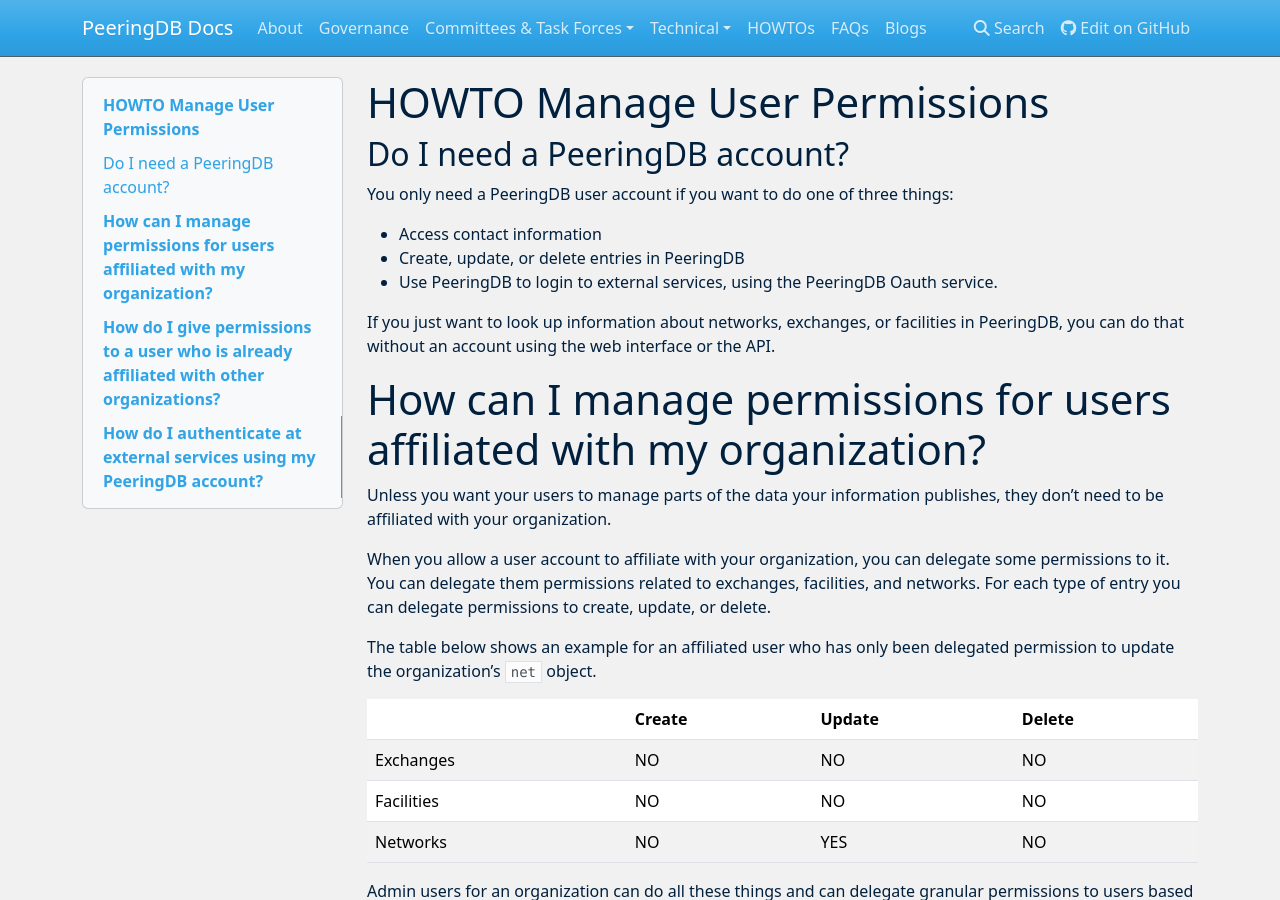
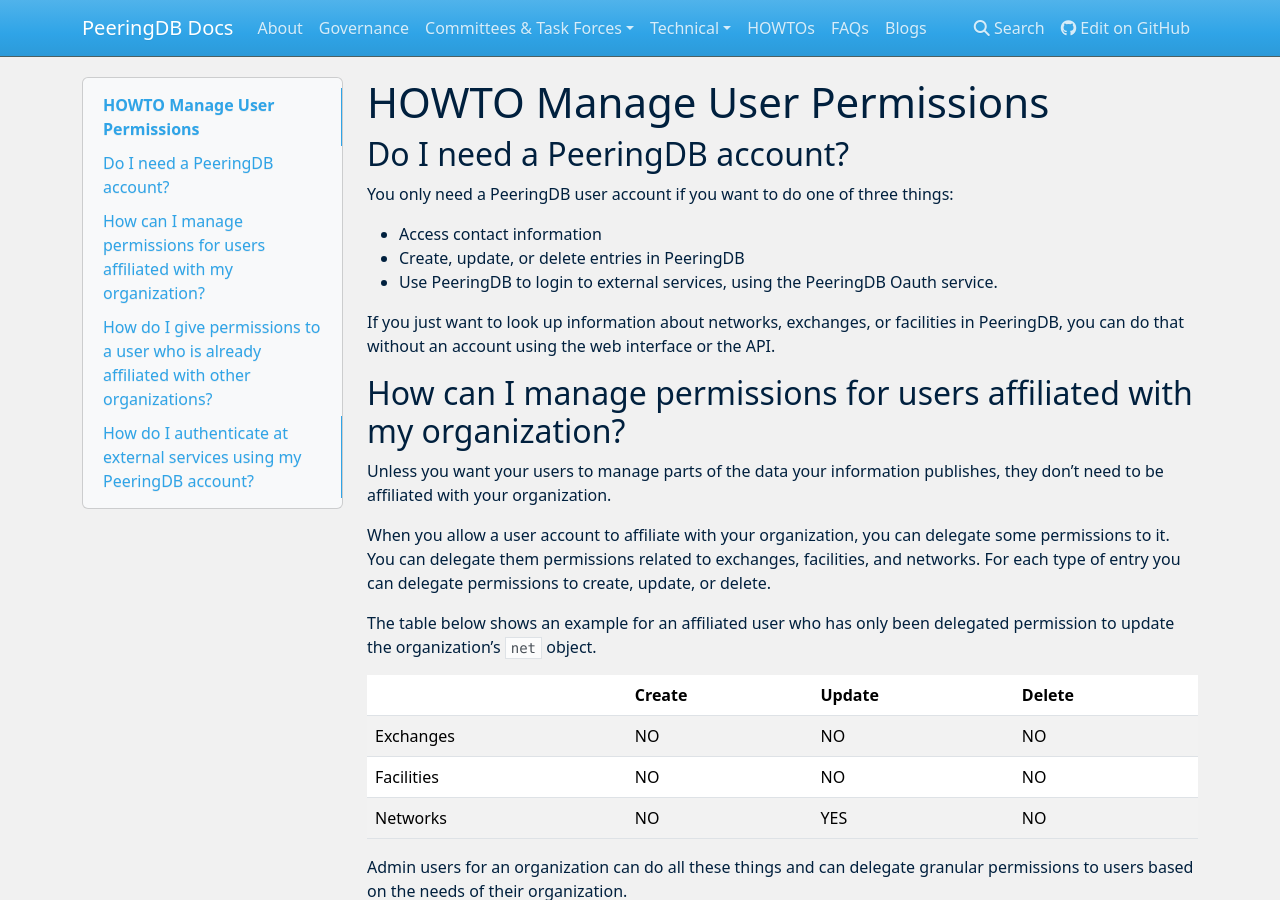
Before and after one commit to peeringdb/docs, an MkDocs documentation site: the page built from docs/howto/manage-permissions.md, in a window 1280 px wide and 900 px high. Built offline with MkDocs 1.6.1, drawn with Linux system fonts in a browser that asks for light colours; nearby versions of some CDN libraries.

```diff
--- a/docs/howto/manage-permissions.md
+++ b/docs/howto/manage-permissions.md
@@ -9,7 +9,7 @@ You only need a PeeringDB user account if you want to do one of three things:
 
 If you just want to look up information about networks, exchanges, or facilities in PeeringDB, you can do that without an account using the web interface or the API.
 
-#How can I manage permissions for users affiliated with my organization?
+##How can I manage permissions for users affiliated with my organization?
 Unless you want your users to manage parts of the data your information publishes, they don’t need to be affiliated with your organization.
 
 When you allow a user account to affiliate with your organization, you can delegate some permissions to it. You can delegate them permissions related to exchanges, facilities, and networks. For each type of entry you can delegate permissions to create, update, or delete.
@@ -24,12 +24,12 @@ The table below shows an example for an affiliated user who has only been delega
 
 Admin users for an organization can do all these things and can delegate granular permissions to users based on the needs of their organization.
 
-#How do I give permissions to a user who is already affiliated with other organizations?
+##How do I give permissions to a user who is already affiliated with other organizations?
 User accounts can be associated with multiple organizations. For instance, a consultant could be associated with each of their client’s organizations. Similarly, a large organization composed of several operating companies could have a different organization for each operating company in PeeringDB and have some users affiliated with those instead of trying to centralize control.
 
 The user just needs to request affiliation with each organization whose data they will be updating in PeeringDB.
 
-#How do I authenticate at external services using my PeeringDB account?
+##How do I authenticate at external services using my PeeringDB account?
 If your organization operates a network and has the Autonomous System registered with PeeringDB, your users can use their PeeringDB accounts to authenticate at external services that have enabled PeeringDB’s Oauth service.
 
 In mid-2021 about 150 applications had enabled PeeringDB Oauth. It is used to facilitate peering requests, use network telemetry services, and more.
```
